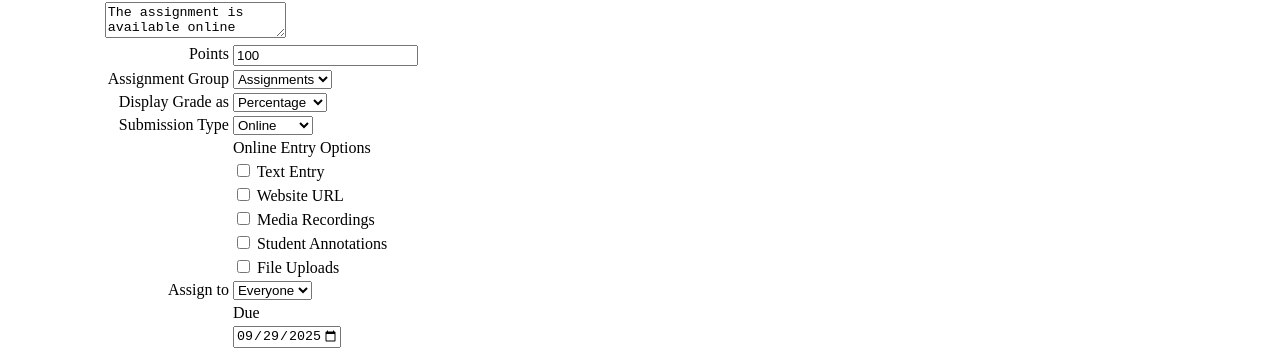
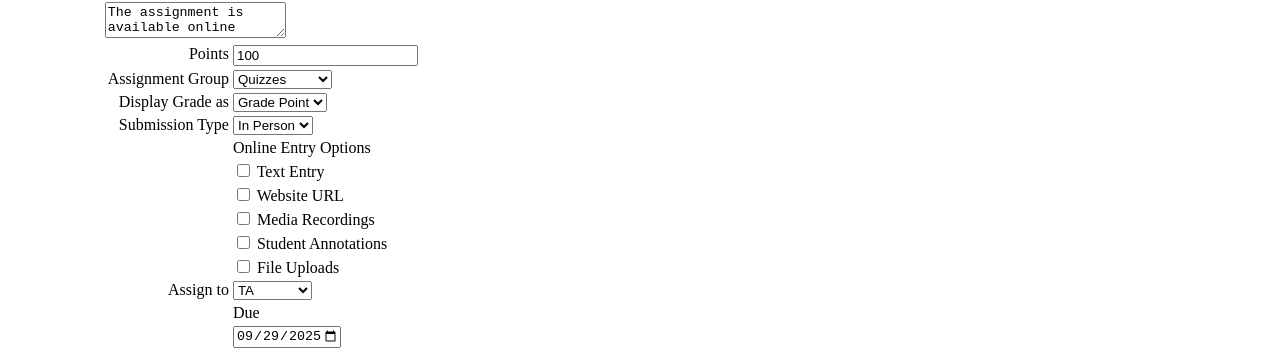
Before and after one commit to theinhumaneme/cs5610-kambaz-fa-25-kalyan-mudumby, a Next.js app: page /Courses/1/Assignments/1 in a window 1280 px wide. Shown: the part 187-537 px from the top of the page. Built offline with nearby package versions, Linux system fonts and the light colour scheme.

Commit message:
fixup
update the value default values are displayed.

They already have defalt values, this is just a better way to represent
the code

```diff
--- a/app/(Kambaz)/Courses/[cid]/Assignments/[aid]/page.tsx
+++ b/app/(Kambaz)/Courses/[cid]/Assignments/[aid]/page.tsx
@@ -27,8 +27,8 @@ export default function AssignmentEditor() {
           </td>
           <td>
             <select id="wd-group">
-              <option defaultValue="">Assignments</option>
-              <option defaultValue="">Quizzes</option>
+              <option>Assignments</option>
+              <option selected={true}>Quizzes</option>
             </select>
           </td>
         </tr>
@@ -38,8 +38,10 @@ export default function AssignmentEditor() {
           </td>
           <td>
             <select id="wd-display-grade-as">
-              <option defaultValue="">Percentage</option>
-              <option defaultValue="">Grade Point</option>
+              <option value="PERCENTAGE">Percentage</option>
+              <option selected={true} value="GRADE-POINT">
+                Grade Point
+              </option>
             </select>
           </td>
         </tr>
@@ -49,8 +51,10 @@ export default function AssignmentEditor() {
           </td>
           <td>
             <select id="wd-submission-type">
-              <option defaultValue="">Online</option>
-              <option defaultValue="">In Person</option>
+              <option value="ONLINE">Online</option>
+              <option selected={true} value="IN-PERSON">
+                In Person
+              </option>
             </select>
           </td>
         </tr>
@@ -100,8 +104,10 @@ export default function AssignmentEditor() {
           </td>
           <td>
             <select id="wd-points">
-              <option defaultValue="">Everyone</option>
-              <option defaultValue="">TA</option>
+              <option value="EVERYONE">Everyone</option>
+              <option selected={true} value="TEACHING-ASSISTANT">
+                TA
+              </option>
             </select>
           </td>
         </tr>
```
